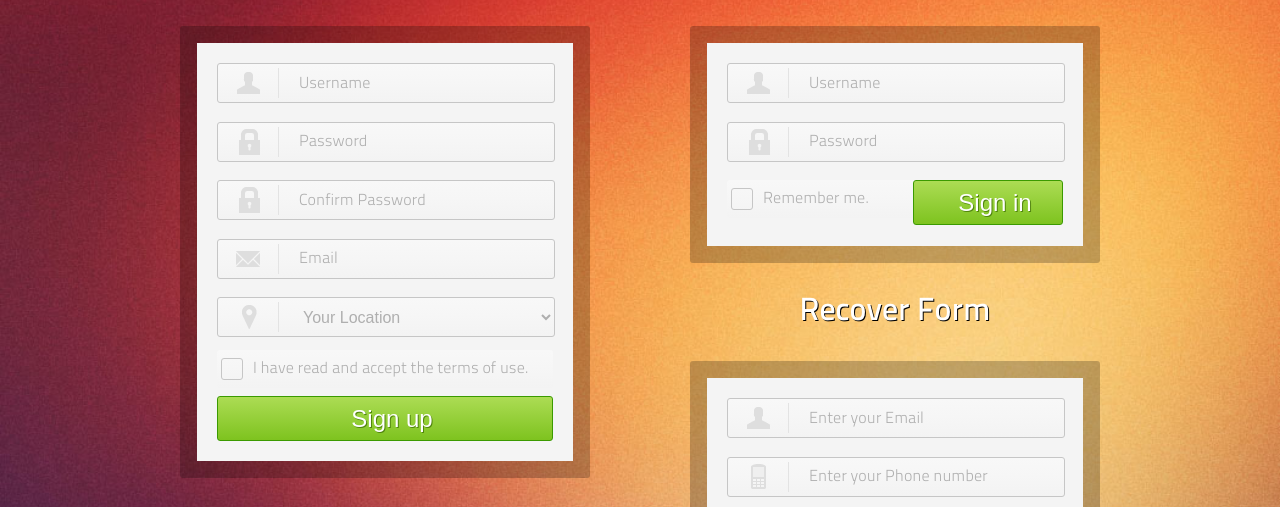
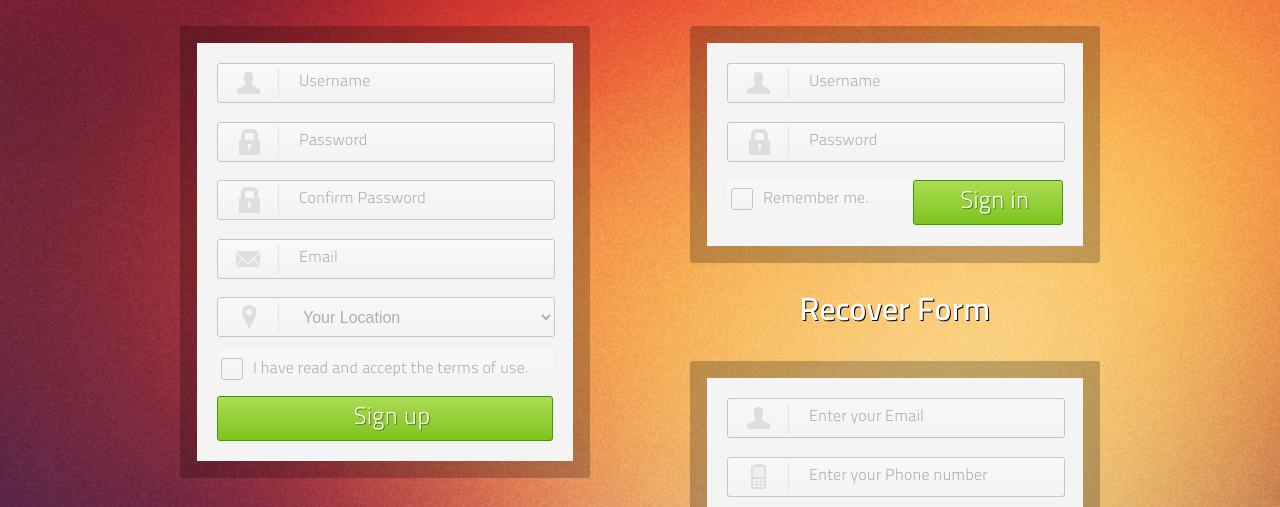
Before and after one commit to marcinkardas/weekly-webdev-challenge-1, a plain HTML site: page index.html in a window 1280 px wide. Shown: the part 268-775 px from the top of the page. Drawn offline with Linux system fonts and the light colour scheme.

Commit message:
Input font fix

```diff
--- a/style.css
+++ b/style.css
@@ -13,7 +13,8 @@ p { color: #fff; font-size: 32px; text-shadow: 1px 1px #000; text-align: center
 
 /* FORM CSS STYLING */
 
-input { padding-left: 20px; width: 100%; display: flex; background: transparent; border: none; }
+input { padding-left: 20px; width: 100%; display: flex; background: transparent; border: none; font-family: TitilliumText22L-Light;
+color: #afafaf; }
 input::placeholder { font-size: 16px; color: #afafaf; font-family: TitilliumText22L-Light; }
 select { background: transparent; border: none; padding-left: 20px; width: 100%; font-size: 16px; color: #afafaf; }
 textarea { height: 210px; width: 100%; background: transparent; border: none; font-family: TitilliumText22L-Light; color: #afafaf; padding: 10px; }
```
